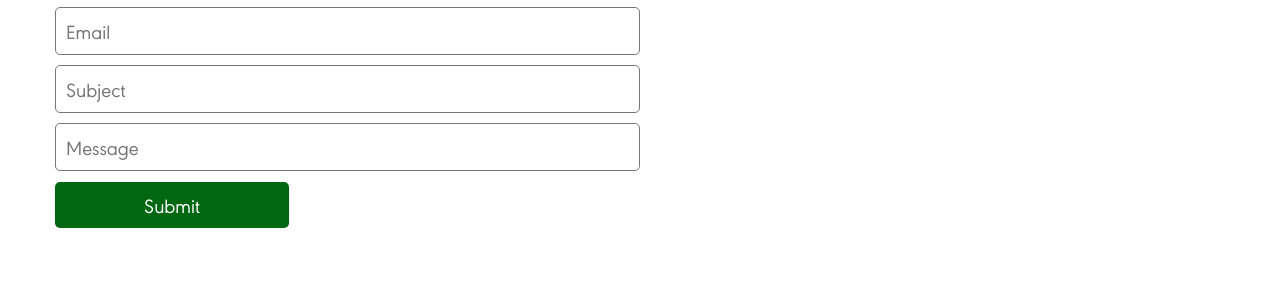
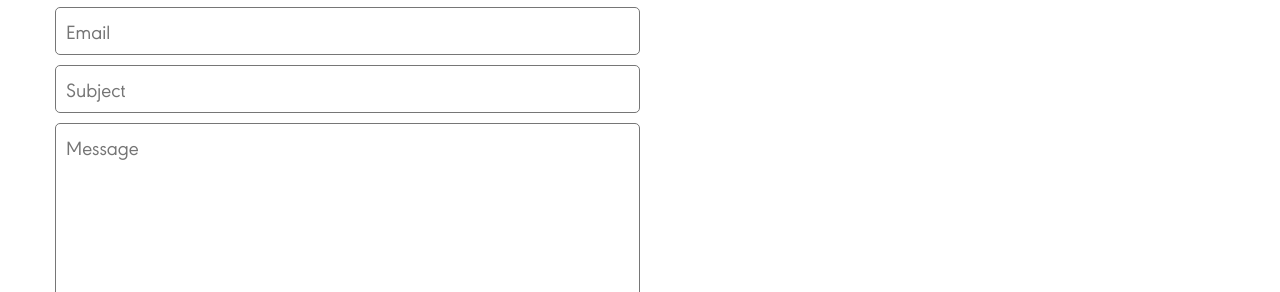
Before and after one commit to markusskov/FoodNation, a plain HTML site: page contact.html in a window 1280 px wide. Shown: the part 431-723 px from the top of the page. Drawn offline with Linux system fonts and the light colour scheme.

Commit message:
Changed buttons on slider to match the overall design, and added textarea to the form

```diff
--- a/contact.html
+++ b/contact.html
@@ -125,7 +125,13 @@
             <div class="form-error" id="messageError">
               Message should be more than 25 characters
             </div>
-            <input type="text" id="message" placeholder="Message" />
+            <textarea
+              type="text"
+              rows="8"
+              cols="20"
+              id="message"
+              placeholder="Message"
+            ></textarea>
             <button class="formSubmit">Submit</button>
           </form>
         </div>
--- a/css/main.css
+++ b/css/main.css
@@ -194,7 +194,7 @@ p {
   display: flex;
   justify-content: center;
   align-content: center;
-  background: white;
+  background: var(--main-color);
   border: none;
   padding: 8px;
   border-radius: 50%;
--- a/js/main.js
+++ b/js/main.js
@@ -22,7 +22,7 @@ async function getFeaturedImages() {
     for (let i = 0; i < result.length; i++) {
       content.innerHTML += `
       <div class="item__card">
-      <a  href="details.html?id=${result[i].id}"><img class="item" src="${result[i]._embedded['wp:featuredmedia'][0].source_url}"/></a>
+      <a href="details.html?id=${result[i].id}"><img class="item" src="${result[i]._embedded['wp:featuredmedia'][0].source_url}"/></a>
       <a class="card-text" href="details.html?id=${result[i].id}">${result[i].title.rendered}</a>
       <div>
       `;
```
Also changed, not shown: index.html (+2 -0 lines).
